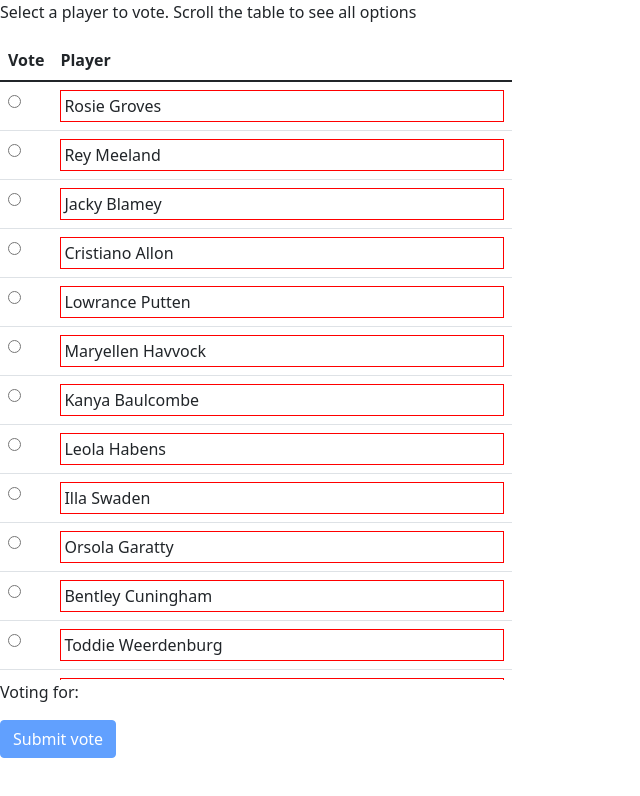
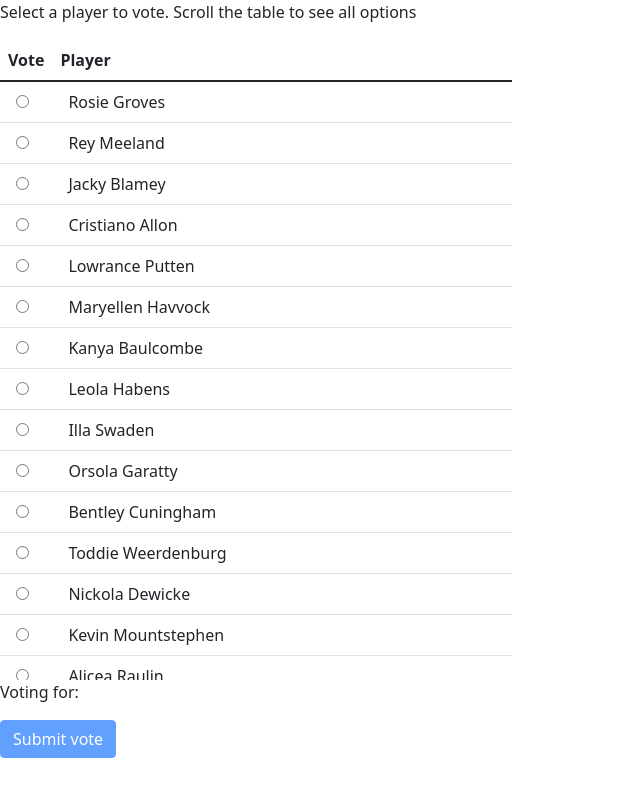
Before and after one commit to errietta/wherewolf, a React (Create React App) app in the folder frontend/: page /game/1 in a window 1280 px wide. Shown: the top 796 px of the page, without its empty margins (0-640 px from the left). Built offline with nearby package versions, Linux system fonts and the light colour scheme.

Commit message:
Make voting label fit whole height

```diff
--- a/frontend/src/App.css
+++ b/frontend/src/App.css
@@ -48,8 +48,17 @@
 /* voting */
 
 .voteLabel {
-  border: 1px solid red;
-  padding: 3px;
+  padding: 8px;
+  cursor: pointer;
+  display: block;
+}
+
+.voteInput {
+  padding: 8px 5px 8px 8px;
+}
+
+.voteInput input[type="radio"] {
+/*  visibility: hidden; */
 }
 
 .voteDiv {
@@ -63,6 +72,14 @@
   }
 }
 
+.voteTable tr.votedActive {
+  background-color: beige
+}
+
+.voteTable td {
+  padding: 0 8px 0 8px
+}
+
 .voteHeader {
   width: 10%;
 }
--- a/frontend/src/components/pages/Voting.tsx
+++ b/frontend/src/components/pages/Voting.tsx
@@ -51,8 +51,9 @@ function VoteTable(props: VoteTableProps) {
   };
 
   const playerElems = players.map((player) => (
-    <tr key={player.name}>
+    <tr key={player.name} className={ voted && voted === player.name ? 'votedActive' : '' } >
       <td>
+        <div className="voteInput">
           <input
             value={player.name}
             name="vote"
@@ -60,6 +61,7 @@ function VoteTable(props: VoteTableProps) {
             onChange={(e) => e.target.checked && setVoted(e.target.value)}
             id={`vote-${player.name}`}
           />
+        </div>
       </td>
       <td>
         <label
```
Lines whose indentation alone changed are shown as unchanged.
